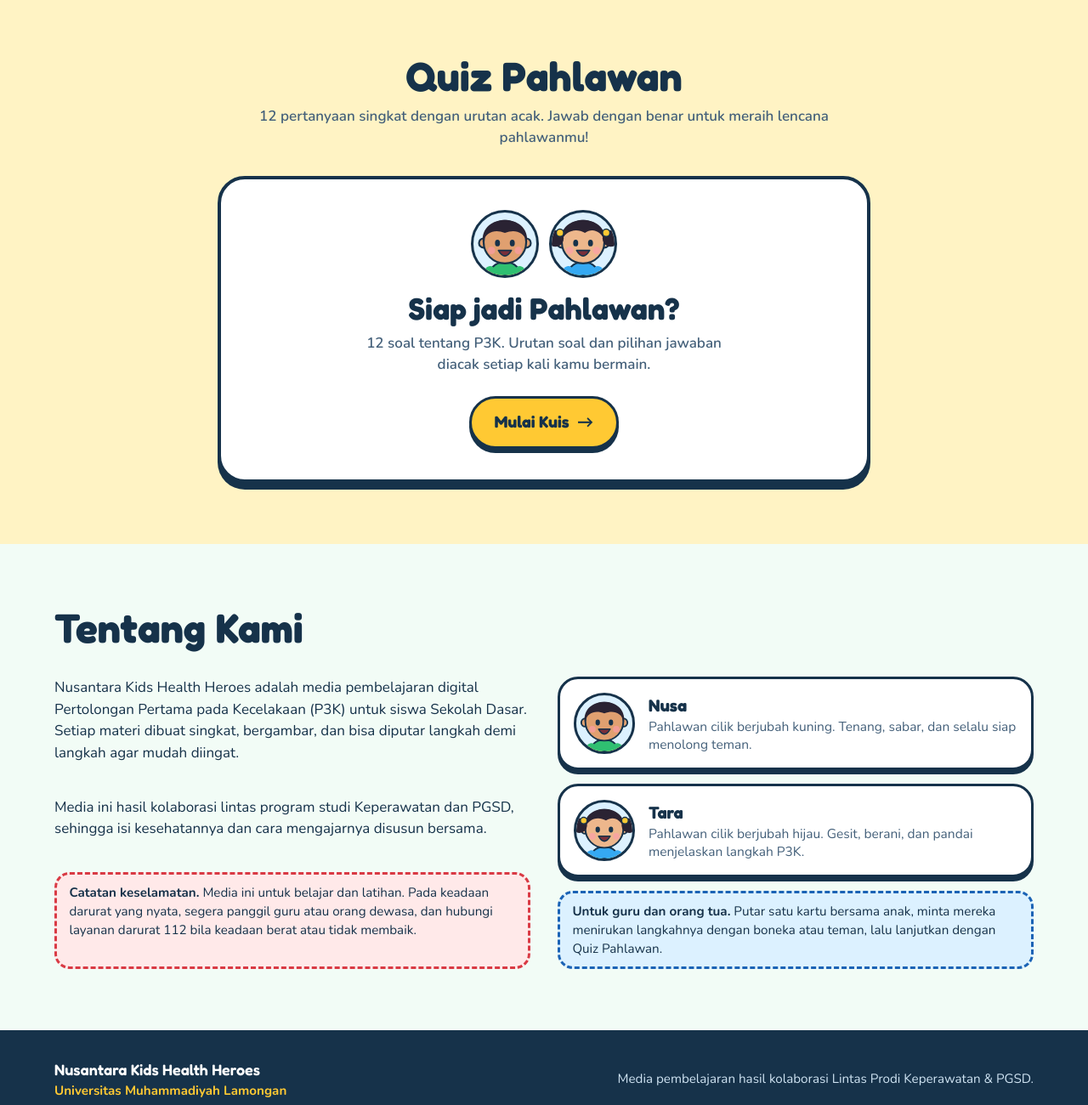
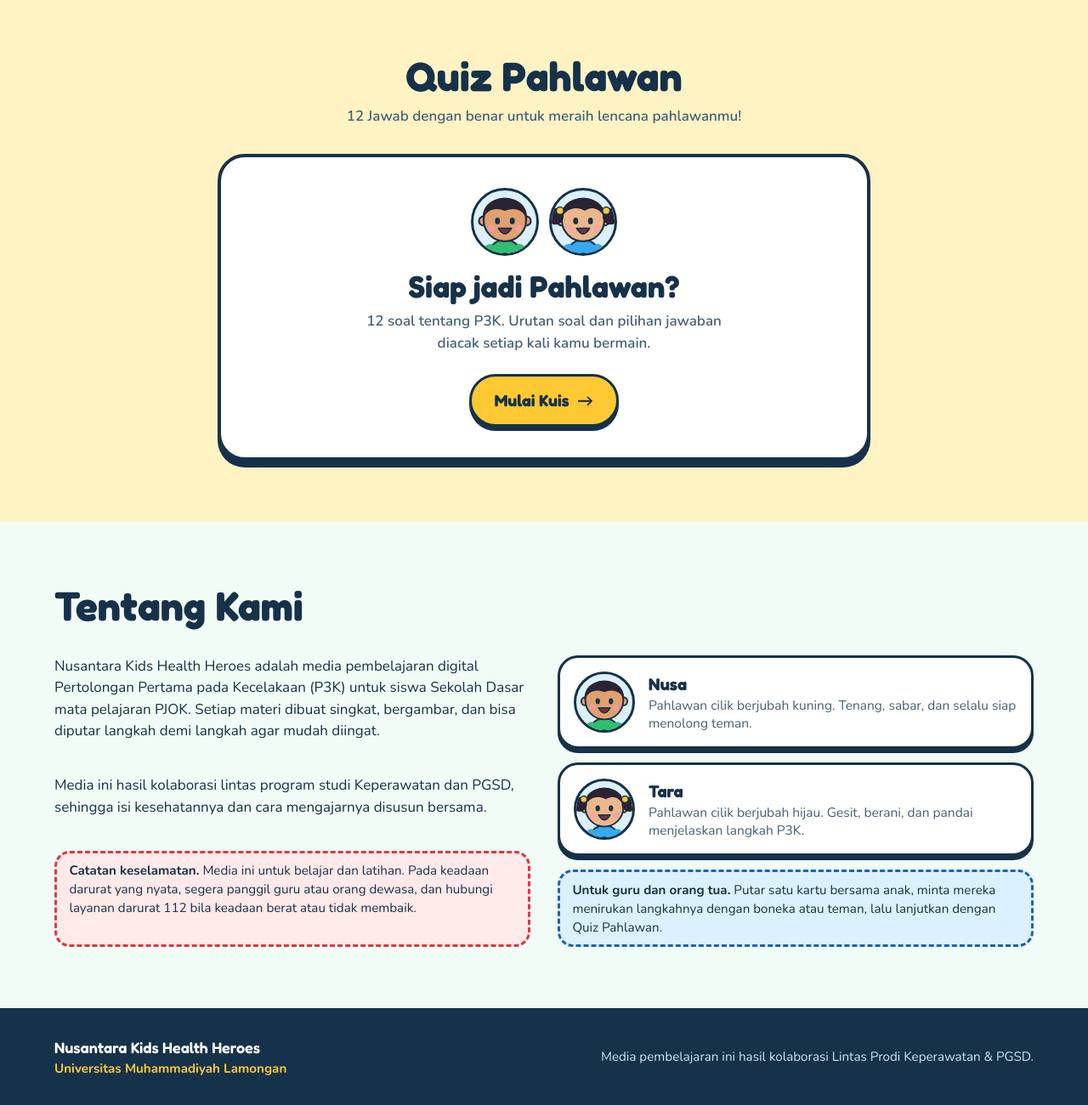
Before and after one commit to wildan-art/Nasional-heroes, a plain HTML site: page Nasional Kids Health Heroes/index.html in a window 1280 px wide. Shown: the part 3200-4500 px from the top of the page at 85% size. Drawn offline with nearby package versions, Linux system fonts and the light colour scheme.

Commit message:
Update index.html

```diff
--- a/Nasional Kids Health Heroes/index.html
+++ b/Nasional Kids Health Heroes/index.html
@@ -120,7 +120,7 @@ if (window.tailwind) tailwind.config = { theme: { extend: {
   <div class="gutter"><div class="inner">
     <div class="max-w-3xl mx-auto">
       <h2 class="font-bold text-center" style="font-size:clamp(2rem,5vw,3rem)">Quiz Pahlawan</h2>
-      <p class="mt-2 mb-8 text-center text-inks font-semibold">12 pertanyaan singkat dengan urutan acak. Jawab dengan benar untuk meraih lencana pahlawanmu!</p>
+      <p class="mt-2 mb-8 text-center text-inks font-semibold">12 Jawab dengan benar untuk meraih lencana pahlawanmu!</p>
       <div id="quiz-root" class="qwrap"></div>
     </div>
   </div></div>
@@ -131,7 +131,7 @@ if (window.tailwind) tailwind.config = { theme: { extend: {
     <h2 class="font-bold" style="font-size:clamp(2rem,5vw,3rem)">Tentang Kami</h2>
     <div class="mt-8 grid md:grid-cols-2 gap-8">
       <div class="min-w-0 grid gap-4">
-        <p>Nusantara Kids Health Heroes adalah media pembelajaran digital Pertolongan Pertama pada Kecelakaan (P3K) untuk siswa Sekolah Dasar. Setiap materi dibuat singkat, bergambar, dan bisa diputar langkah demi langkah agar mudah diingat.</p>
+        <p>Nusantara Kids Health Heroes adalah media pembelajaran digital Pertolongan Pertama pada Kecelakaan (P3K) untuk siswa Sekolah Dasar mata pelajaran PJOK. Setiap materi dibuat singkat, bergambar, dan bisa diputar langkah demi langkah agar mudah diingat.</p>
         <p>Media ini hasil kolaborasi lintas program studi Keperawatan dan PGSD, sehingga isi kesehatannya dan cara mengajarnya disusun bersama.</p>
         <div class="note warn"><strong>Catatan keselamatan.</strong> Media ini untuk belajar dan latihan. Pada keadaan darurat yang nyata, segera panggil guru atau orang dewasa, dan hubungi layanan darurat 112 bila keadaan berat atau tidak membaik.</div>
       </div>
@@ -155,7 +155,7 @@ if (window.tailwind) tailwind.config = { theme: { extend: {
   <div class="gutter"><div class="inner py-8 grid gap-2 text-center md:text-left md:flex md:justify-between md:items-center">
     <div><p class="disp text-lg font-semibold" style="color:#fff">Nusantara Kids Health Heroes</p>
     <p class="text-[.95rem] font-bold" style="color:var(--sun)">Universitas Muhammadiyah Lamongan</p></div>
-    <p class="text-[.95rem]" style="color:#CFE3F2">Media pembelajaran hasil kolaborasi Lintas Prodi Keperawatan &amp; PGSD.</p>
+    <p class="text-[.95rem]" style="color:#CFE3F2">Media pembelajaran ini hasil kolaborasi Lintas Prodi Keperawatan &amp; PGSD.</p>
   </div></div>
 </footer>
 
```
